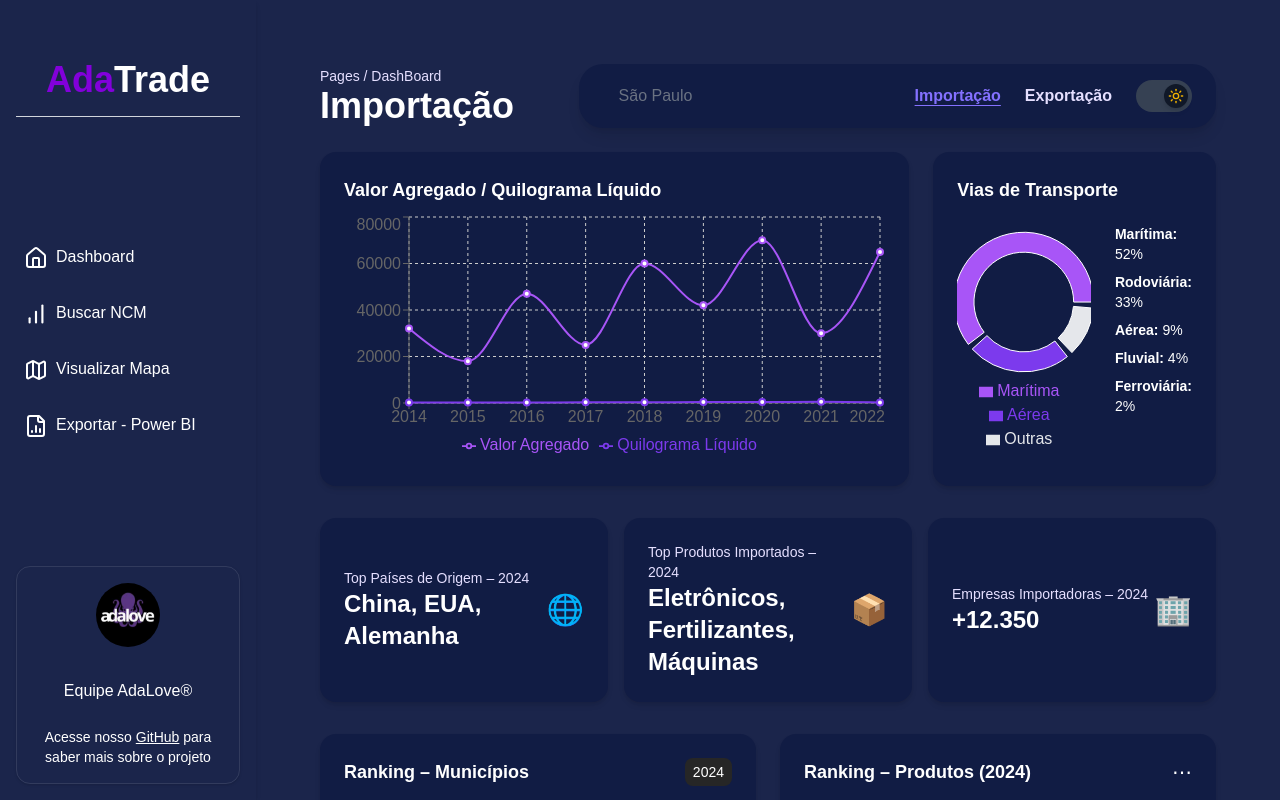
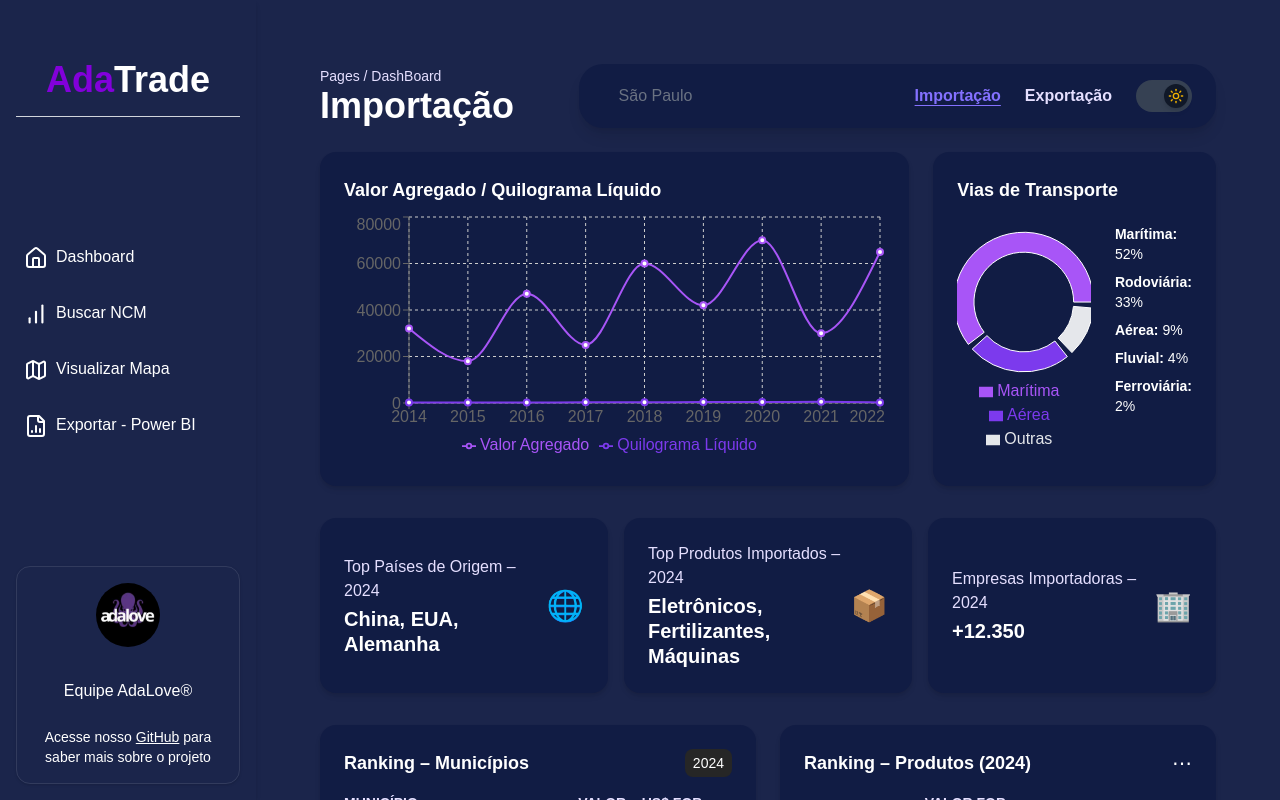
Before and after one commit to equipeAdalove/Front-API-SEMESTRE3, a React (Vite) app: page /importacao in a window 1280 px wide. Built offline with nearby package versions, Linux system fonts and the light colour scheme.

Commit message:
:recycle: refactor: Deixando os InfoCards com a inserção de dados flexível.

```diff
--- a/src/components/cards/InfoCard.tsx
+++ b/src/components/cards/InfoCard.tsx
@@ -8,8 +8,12 @@ export default function InfoCard({ title, value, icon }: InfoCardProps) {
   return (
     <div className="bg-[var(--color-card)] text-[var(--color-foreground)] rounded-2xl p-6 shadow-md flex items-center justify-between">
       <div>
-        <h4 className="text-sm text-[var(--muted-foreground)]">{title}</h4>
-        <p className="text-2xl font-bold">{value}</p>
+        <h4 className="text-base font-medium text-[var(--muted-foreground)] mb-1">
+          {title}
+        </h4>
+        <p className="text-xl font-semibold leading-tight whitespace-pre-line">
+          {value}
+        </p>
       </div>
       <div className="text-3xl">{icon}</div>
     </div>
```
